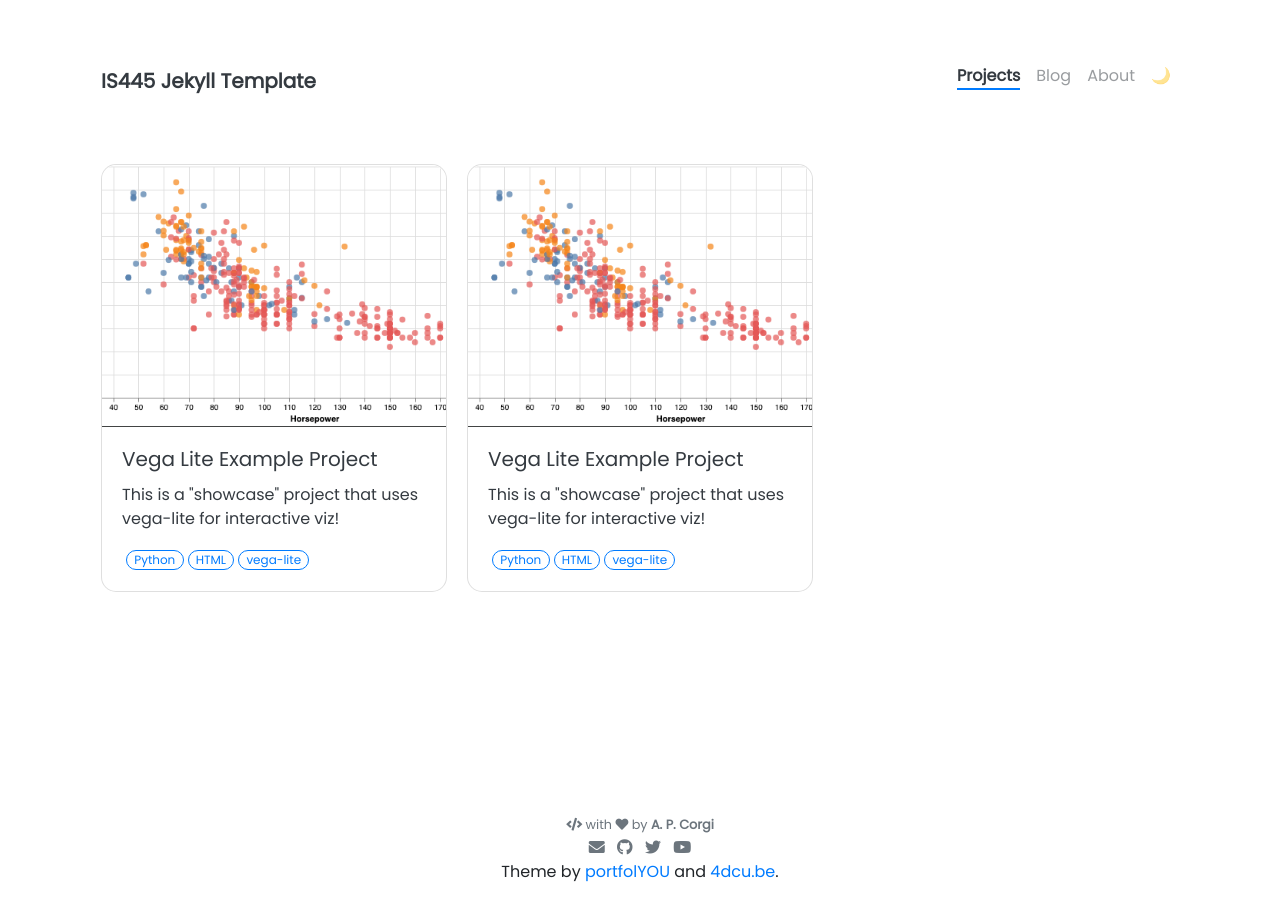
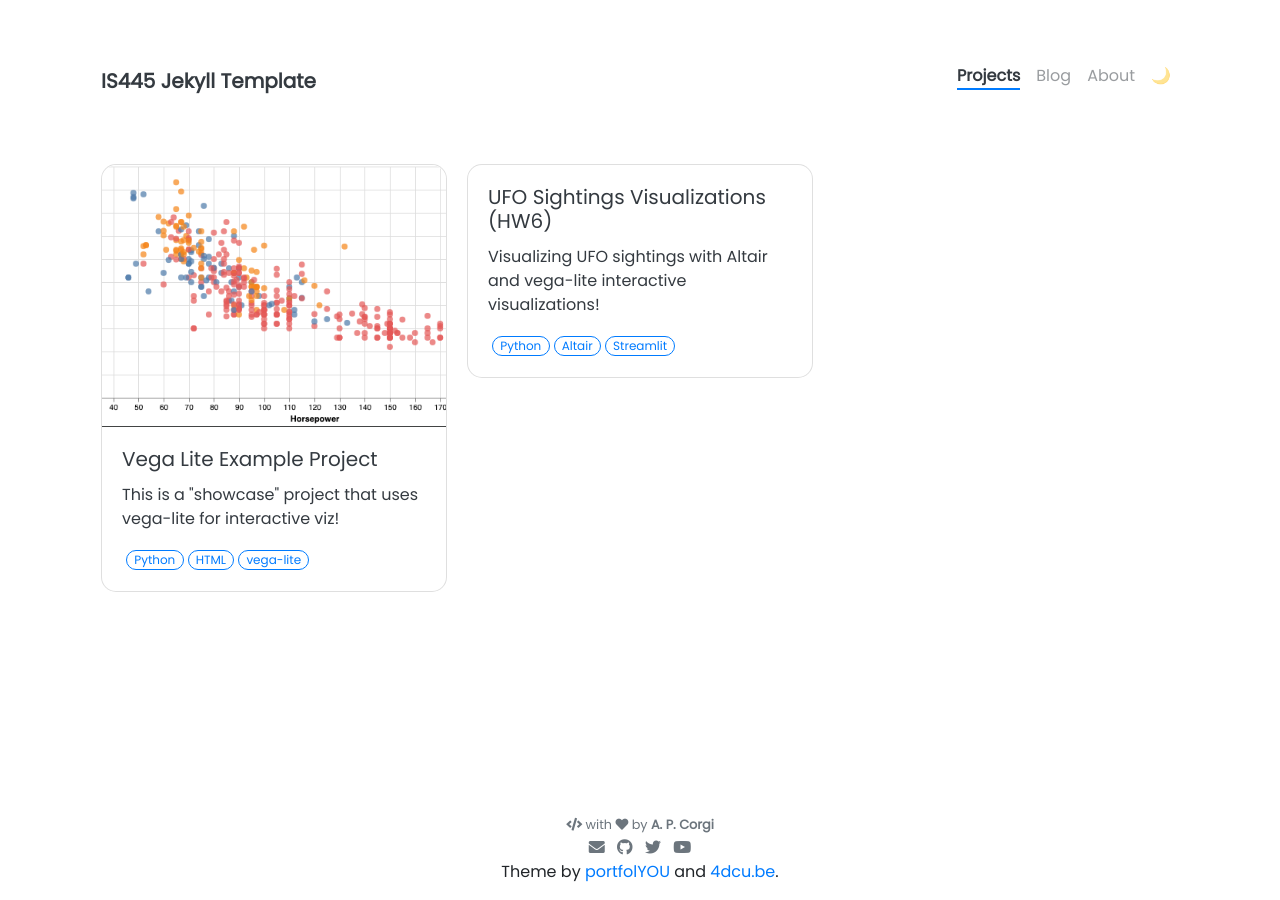
Before and after one commit to diannepark/diannepark.github.io, a Jekyll site: the page built from pages/projects.html, in a window 1280 px wide. Built offline with Jekyll 4.4.1, drawn with Linux system fonts in a browser that asks for light colours; nearby versions of some CDN libraries.

Commit message:
Update hw6.md

```diff
--- a/_projects/hw6.md
+++ b/_projects/hw6.md
@@ -1,15 +1,12 @@
 ---
-name: Vega Lite Example Project
-tools: [Python, HTML, vega-lite]
-image: assets/pngs/cars.png
-description: This is a "showcase" project that uses vega-lite for interactive viz!
+name: UFO Sightings Visualizations (HW6)
+tools: [Python, Altair, Streamlit]
+description: Visualizing UFO sightings with Altair and vega-lite interactive visualizations!
 custom_js:
   - vega.min
   - vega-lite.min
   - vega-embed.min
-  - justcharts
 ---
-
 
 # Homework 6: UFO Sightings Visualizations
 
```
